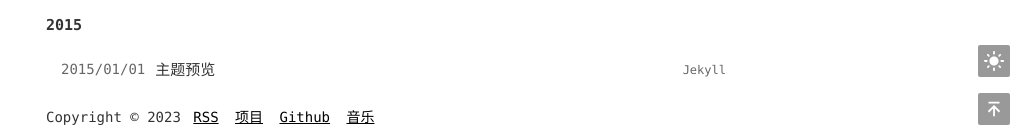
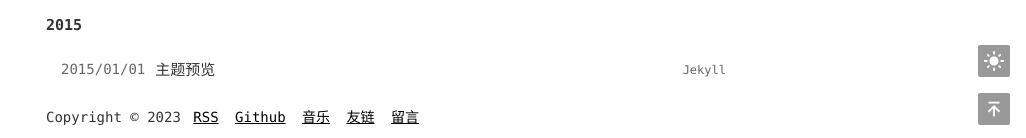
Before and after one commit to xixiranran/blog, a Jekyll site: the page built from index.html, in a window 1280 px wide and 900 px high, scrolled down 5361 px. Shown: the part 759-897 px from the top of the window, without its empty margins (254-1280 px from the left). Built offline with Jekyll 4.4.1, drawn with Linux system fonts in a browser that asks for light colours.

Commit message:
Update footer.html

```diff
--- a/_includes/footer.html
+++ b/_includes/footer.html
@@ -3,9 +3,11 @@
   <a href="{{ site.baseurl }}/static/xml/rss.xml">RSS</a>
   {%- comment %} 请保留主题来源，么么哒~ {% endcomment %}
 <!--   <span>Theme By</span> -->
-  <a href="https://www.xixiranran.com">项目</a>
+<!--   <a href="https://www.xixiranran.com">项目</a> -->
   <a href="https://github.com/xixiranran">Github</a>
   <a href="https://music.xixiranran.com">音乐</a>
+  <a href="https://blog.xixiranran.com/pages/links.html">友链</a>
+  <a href="https://blog.xixiranran.com/pages/chat.html">留言</a>
 
   {%- if site.extCount %}
     <span>总访问量</span>
```
